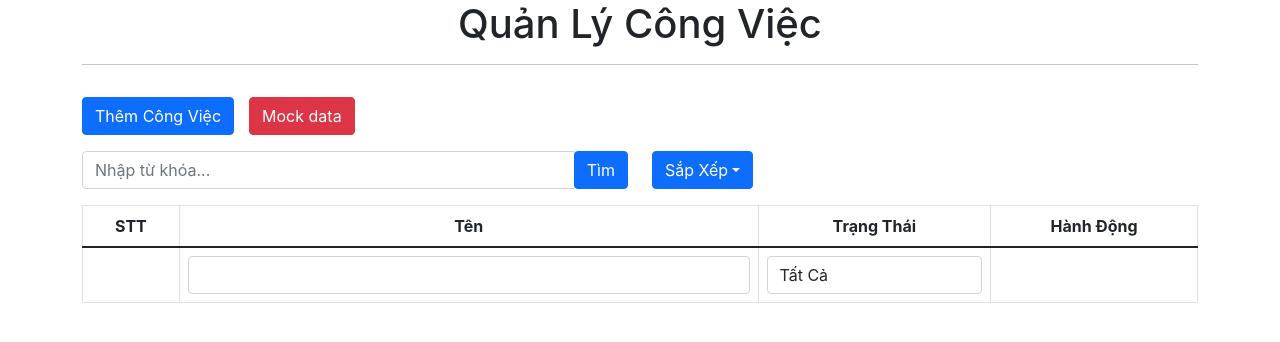
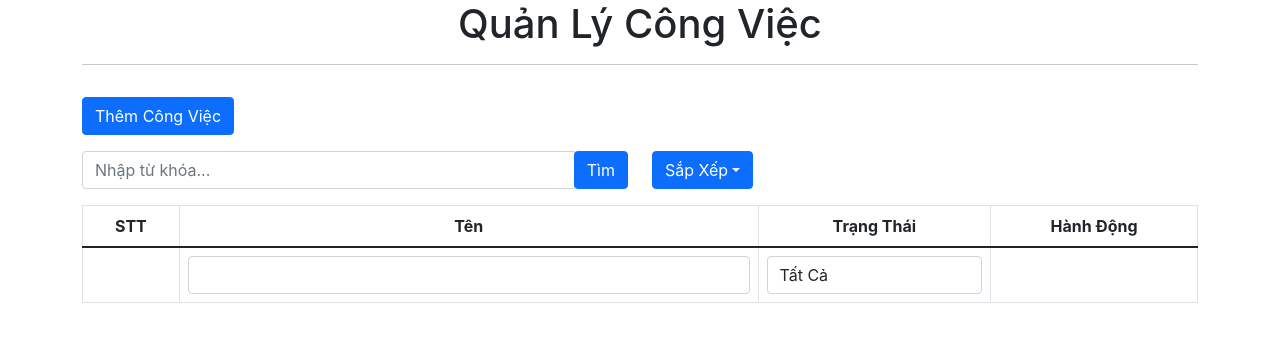
Before and after one commit to daokhoi2k2/learn-nghiepuit, a React (Create React App) app: page / in a window 1280 px wide. Shown: the top 342 px of the page. Built offline with nearby package versions, Linux system fonts and the light colour scheme.

Commit message:
Bài 21 createRef and clear form when submit form

```diff
--- a/src/App.js
+++ b/src/App.js
@@ -11,34 +11,7 @@ class App extends Component {
       tasks: JSON.parse(localStorage.getItem("tasks")) || [],
       taskShow: false,
     };
-    console.log("App Constructor")
   }
-
-  handleMockData = () => {
-    const tasks = [
-      {
-        id: this.generateID(),
-        name: "Học lập trình",
-        status: false,
-      },
-      {
-        id: this.generateID(),
-        name: "Tiêm vacine",
-        status: true,
-      },
-      {
-        id: this.generateID(),
-        name: "Ăn cơm",
-        status: true,
-      },
-    ];
-
-    this.setState({
-      tasks,
-    });
-
-    localStorage.setItem("tasks", JSON.stringify(tasks));
-  };
 
   v4() {
     return Math.floor((1 + Math.random()) * 0x1000)
@@ -64,7 +37,6 @@ class App extends Component {
   }
 
   showForm = () => {
-    console.log("Show form");
     this.setState({
       taskShow: true,
     });
@@ -98,12 +70,10 @@ class App extends Component {
     // Đã tìm ra được nguyên nhân khiến Table không re-render khi sử dụng HOC React.memo
     // Lý do: giá trị thay đổi phải là 1 state khác (Không được sử dụng refenrence để ghi đè giá trị cũ) (Phải tìm hiểu kỹ hơn)
     // Cái tasks tham số là nguyên nhân khiến table không re-render
-    console.log(tasks);
     localStorage.setItem("tasks", JSON.stringify(tasks));
   };
 
   render() {
-    console.log("Re-render app");
     return (
       <>
         <div className='container'>
@@ -134,14 +104,6 @@ class App extends Component {
               >
                 Thêm Công Việc
               </button>
-              <button
-                type='button'
-                className='btn btn-danger mt-3 mb-3'
-                style={{ marginLeft: 15 }}
-                onClick={this.handleMockData}
-              >
-                Mock data
-              </button>
               <Control />
               <div className='row mt-15'>
                 <div className='col-xs-12 col-sm-12 col-md-12 col-lg-12'>
--- a/src/components/TaskForm/index.js
+++ b/src/components/TaskForm/index.js
@@ -8,22 +8,32 @@ class TaskForm extends Component {
       name: "",
       status: false,
     };
+    this.nameElement = React.createRef();
   }
 
   changeInfo = (e) => {
     const name = e.target.name;
     this.setState({
-      [name]: e.target.value
-    })
+      [name]: e.target.value,
+    });
   };
 
   handleSubmit = (e) => {
     e.preventDefault();
-    this.props.addWorkItem({...this.state}); // phỉa clone this.state để khi gán id bên App.js không bị trùng key (Vì đây là reference)
-  }
+    this.props.addWorkItem({ ...this.state }); // phải clone this.state để khi gán id bên App.js không bị trùng key (Vì đây là reference)
+    this.onClear();
+    this.props.onExit();
+  };
+
+  onClear = () => {
+    this.setState({
+      name: "",
+      status: false
+    });
+    this.nameElement.current.focus();
+  };
 
   render() {
-    console.log("Re-render task form")
     return (
       <div className='panel panel-warning'>
         <div className='panel-heading d-flex justify-content-between'>
@@ -41,21 +51,35 @@ class TaskForm extends Component {
                 className='form-control'
                 value={this.state.name}
                 onChange={this.changeInfo}
-                name="name"
+                name='name'
+                ref={this.nameElement}
               />
             </div>
             <label>Trạng Thái :</label>
-            <select className='form-control' name="status" value={this.state.status} onChange={this.changeInfo}>
+            <select
+              className='form-control'
+              name='status'
+              value={this.state.status}
+              onChange={this.changeInfo}
+            >
               <option value={true}>Kích Hoạt</option>
               <option value={false}>Ẩn</option>
             </select>
             <br />
             <div className='text-center'>
-              <button type='submit' className='btn btn-warning'>
+              <button
+                type='submit'
+                className='btn btn-warning'
+                onClick={() => console.log(this.nameElement)}
+              >
                 Thêm
               </button>
               &nbsp;
-              <button type='submit' className='btn btn-danger'>
+              <button
+                type='button'
+                className='btn btn-danger'
+                onClick={this.onClear}
+              >
                 Hủy Bỏ
               </button>
             </div>
```
